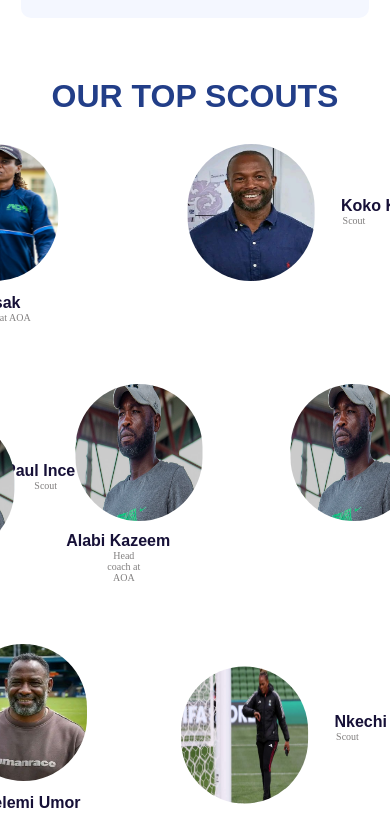
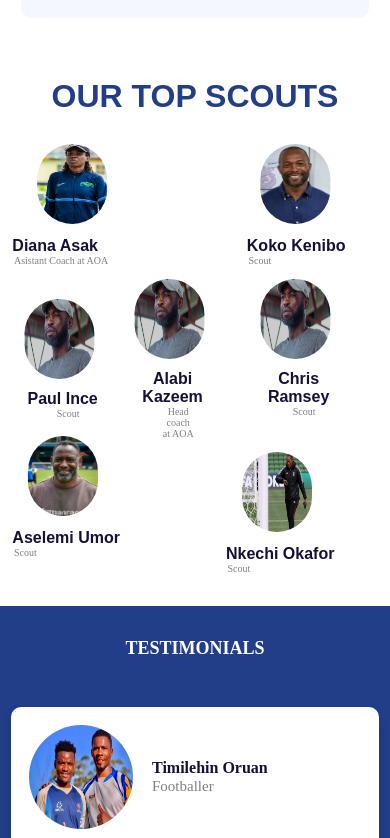
Before and after one commit to Neenoe/scouting-network, a React (Create React App) app: page / in a window 390 px wide. Shown: the part 2006-2844 px from the top of the page. Built offline with nearby package versions, Linux system fonts and the light colour scheme; a web font is replaced by a local one.

Commit message:
lolololo

```diff
--- a/src/Components/FooterLogo.jsx
+++ b/src/Components/FooterLogo.jsx
@@ -2,7 +2,7 @@ import React from 'react'
 
 const FooterLogo = () => {
   return (
-    <div style={{width: '128px', height:'128px', margin:'0 auto'}}>
+    <div style={{width: '60px', height:'100px', margin:'0 auto'}}>
       <svg xmlns="http://www.w3.org/2000/svg"  fill='#fff'style={{width:'100%', height:'100%', marginTop:'8px' }} viewBox="0 0 416.85 423.35">
 <defs/><g id="Layer_x0020_1"><g id="_1982251277104">
 <path d="M57.23 292.3h134.8c15.56 0 29.72-6.38 39.99-16.65 10.27-10.27 16.65-24.43 16.65-39.99 0-15.56-6.38-29.72-16.65-39.99-10.27-10.27-24.43-16.65-39.99-16.65h-61.72c-24.63 0-47.01-10.07-63.23-26.28-16.22-16.22-26.28-38.6-26.28-63.23 0-24.63 10.06-47.01 26.28-63.23S105.68 0 130.31 0h134.8v32.87h-134.8c-15.56 0-29.72 6.38-39.99 16.65-10.27 10.27-16.65 24.43-16.65 39.99 0 15.56 6.38 29.72 16.65 39.99 10.27 10.27 24.43 16.65 39.99 16.65h61.72c24.63 0 47.01 10.06 63.23 26.28s26.28 38.6 26.28 63.23c0 24.63-10.06 47.01-26.28 63.23s-38.6 26.28-63.23 26.28H57.23V292.3z"/>
--- a/src/Components/landing.css
+++ b/src/Components/landing.css
@@ -314,7 +314,7 @@ line-height: normal;
 .scout-middle,
 .scout-top,
 .scout-down {
-    justify-content: space-evenly;
+    justify-content: space-between;
     max-width: 1240px;
     width: 100%;
     margin: 0 auto;
@@ -334,8 +334,8 @@ line-height: normal;
     flex-direction: row;
     display: flex;
     flex-direction: row;
-    margin-left: 4rem;
-    margin-right: 2rem;
+    /* margin-left: 4rem;
+    margin-right: 2rem; */
     padding-bottom: 2rem;
 }
 
@@ -348,21 +348,22 @@ line-height: normal;
 .scout-middle-details {
     display: flex;
     flex-direction: row-reverse;
+    margin-left: 9rem;
 }
 
 .scout-middle-details-two {
     display: flex;
     flex-direction: column;
-    margin-left: 4rem;
-    margin-right: 2rem;
+    /* margin-left: 4rem;
+    margin-right: 2rem; */
     padding-bottom: 2rem;
 }
 
 .scout-middle-details-three {
     display: flex;
     flex-direction: row;
-    margin-left: 4rem;
-    margin-right: 2rem;
+    margin-left: 1rem;
+    margin-right: 1rem;
     padding-bottom: 2rem;
 }
 .scout-top img,
@@ -388,7 +389,7 @@ line-height: normal;
 .scout-down-details {
     display: flex;
     flex-direction: row-reverse;
-    margin-left: 4rem;
+    margin-left: 8rem;
     margin-right: 2rem;
     padding-bottom: 2rem;
 }
@@ -403,6 +404,7 @@ line-height: normal;
     flex-direction: row;
     justify-content: center;
     align-items: center;
+    margin-right: 1rem;
 }
 
 .scout-down-text span {
@@ -834,15 +836,56 @@ height: 448px;
 .scout-down-text {
     margin-top: -1rem;
 }
+
+.scout-top-details-two {
+    display: flex;
+    flex-direction: column;
+}
 .scout-middle-details {
     display: flex;
-    flex-direction: row;
+    flex-direction: column;
     justify-content: center;
     align-items: center;
-    margin-right: -6rem;
+    margin-left: 4.8rem;
+    margin-bottom: 2rem;
+
 }
-#root > div > div > div > div.scout.innerWidth.paddings > div > div.scout-middle > div > div.stout {
+
+.scout-down-details-two {
+    flex-direction: column;
+    margin-left: 3rem;
+}
+
+.scout-middle-details-three {
+    flex-direction: column;
+    margin-right: 7rem;
+}
+
+.scout-top {
+    margin-bottom: -3rem;
+}
+.scout-middle {
+    margin-bottom: -2rem;
+}
+.scout-down {
+    margin-top: -2rem;
+}
+
+/* #root > div > div > div > div.scout.innerWidth.paddings > div > div.scout-middle > div > div.stout {
     margin-right: -3rem;
+} */
+.scout-top {
+    margin-left: 4rem;
+    padding-right: 11rem;
+}
+
+.stout img {
+    height: 110px;
+    width: 110px;
+}
+.scout-down {
+    margin-left: 4rem;
+    padding-right: 11rem;
 }
 
 .testimonial-container {
```
